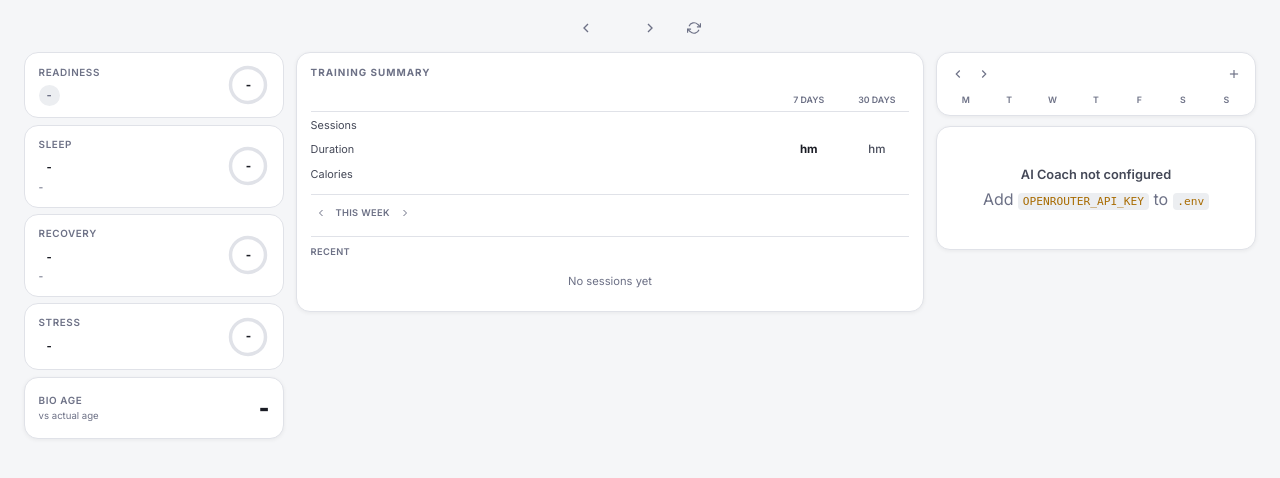
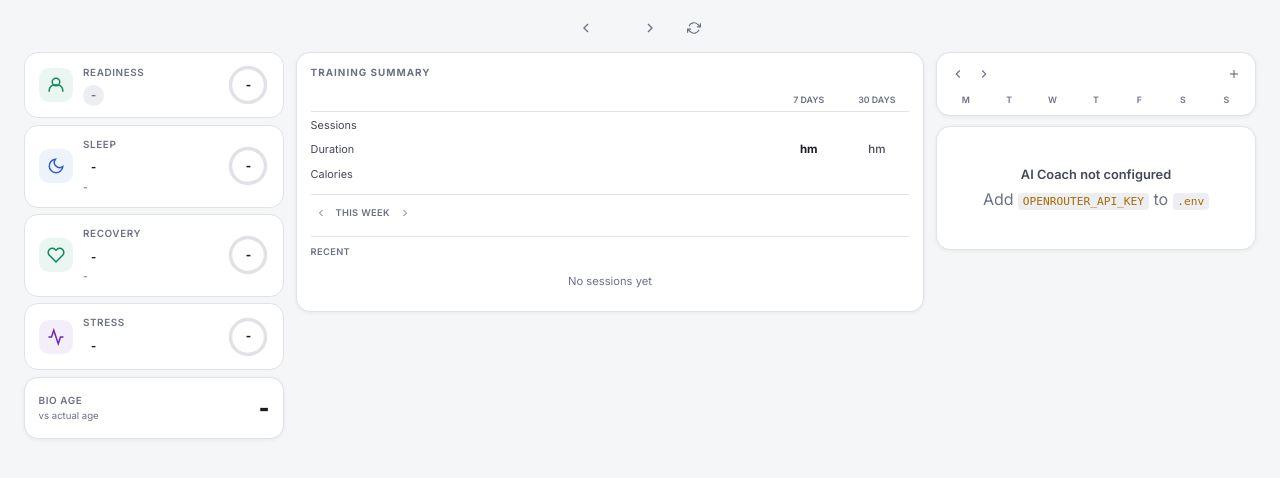
Before and after one commit to bgonc/polar-coach, a Flask app: template templates/dashboard.html in a window 1280 px wide. Shown: the part 48-526 px from the top of the page. Run offline with Flask 3, Linux system fonts and the light colour scheme; the template is opened without the code that fills it, so the values that code supplies are empty.

Commit message:
Add icons back to score cards, fix readiness border thickness
- Readiness: person icon with green dim background
- Sleep: moon icon with blue dim background
- Recovery: heart icon with green dim background
- Stress: pulse icon with purple dim background
- Fixed readiness border to be uniform (removed extra left-width)

Co-Authored-By: Claude Opus 4.6 (1M context) <noreply@anthropic.com>

```diff
--- a/static/style.css
+++ b/static/style.css
@@ -130,7 +130,8 @@ body { font-family: 'Inter', -apple-system, sans-serif; background: var(--bg); c
 .pill-dim { background: var(--bg2); color: var(--text3); }
 
 /* Readiness card */
-.readiness-card { transition: border-color 0.3s ease, border-left-width 0.3s ease; }
+.readiness-card { transition: border-color 0.3s ease; }
+.readiness-bg { background: var(--green-dim); color: var(--green); }
 
 .score-mini { font-size: 1.05rem; font-weight: 800; color: var(--text2); flex-shrink: 0; }
 .stress-mini-wrap { display: flex; flex-direction: column; align-items: flex-end; gap: 0.2rem; flex-shrink: 0; }
--- a/templates/dashboard.html
+++ b/templates/dashboard.html
@@ -36,6 +36,9 @@
         <div class="score-cards">
             <div class="score-card readiness-card" onclick="this.classList.toggle('expanded')">
                 <div class="score-top">
+                    <div class="score-icon readiness-bg">
+                        <svg viewBox="0 0 24 24" fill="none" stroke="currentColor" stroke-width="2" width="18" height="18"><circle cx="12" cy="8" r="5"/><path d="M3 21v-2a7 7 0 0 1 7-7h4a7 7 0 0 1 7 7v2"/></svg>
+                    </div>
                     <div class="score-main">
                         <span class="score-name">Readiness</span>
                         <span id="readinessPill" class="pill pill-dim">-</span>
@@ -56,6 +59,9 @@
 
             <div class="score-card" onclick="this.classList.toggle('expanded')">
                 <div class="score-top">
+                    <div class="score-icon sleep-bg">
+                        <svg viewBox="0 0 24 24" fill="none" stroke="currentColor" stroke-width="2" width="18" height="18"><path d="M21 12.79A9 9 0 1 1 11.21 3 7 7 0 0 0 21 12.79z"/></svg>
+                    </div>
                     <div class="score-main">
                         <span class="score-name">Sleep</span>
                         <span id="sleepPill" class="pill">-</span>
@@ -77,6 +83,9 @@
 
             <div class="score-card" onclick="this.classList.toggle('expanded')">
                 <div class="score-top">
+                    <div class="score-icon recovery-bg">
+                        <svg viewBox="0 0 24 24" fill="none" stroke="currentColor" stroke-width="2" width="18" height="18"><path d="M20.84 4.61a5.5 5.5 0 0 0-7.78 0L12 5.67l-1.06-1.06a5.5 5.5 0 0 0-7.78 7.78l1.06 1.06L12 21.23l7.78-7.78 1.06-1.06a5.5 5.5 0 0 0 0-7.78z"/></svg>
+                    </div>
                     <div class="score-main">
                         <span class="score-name">Recovery</span>
                         <span id="recoveryPill" class="pill">-</span>
@@ -97,6 +106,9 @@
 
             <div class="score-card" onclick="this.classList.toggle('expanded')">
                 <div class="score-top">
+                    <div class="score-icon stress-bg">
+                        <svg viewBox="0 0 24 24" fill="none" stroke="currentColor" stroke-width="2" width="18" height="18"><polyline points="22 12 18 12 15 21 9 3 6 12 2 12"/></svg>
+                    </div>
                     <div class="score-main">
                         <span class="score-name">Stress</span>
                         <span id="stressPill" class="pill">-</span>
@@ -386,7 +398,6 @@ function updateScoreCards(ds) {
         rVal.textContent = rd.score;
         setPill('readinessPill', rd.label, rd.color);
         readCard.style.borderColor = `var(--${rd.color})`;
-        readCard.style.borderLeftWidth = '3px';
         document.getElementById('dReadiness').textContent = rd.score + '/100';
         document.getElementById('dReadSleep').textContent = (sl ? sl.score : 0) + '/100';
         document.getElementById('dReadRecov').textContent = rc ? rc.ans_charge.toFixed(1) : '-';
```
